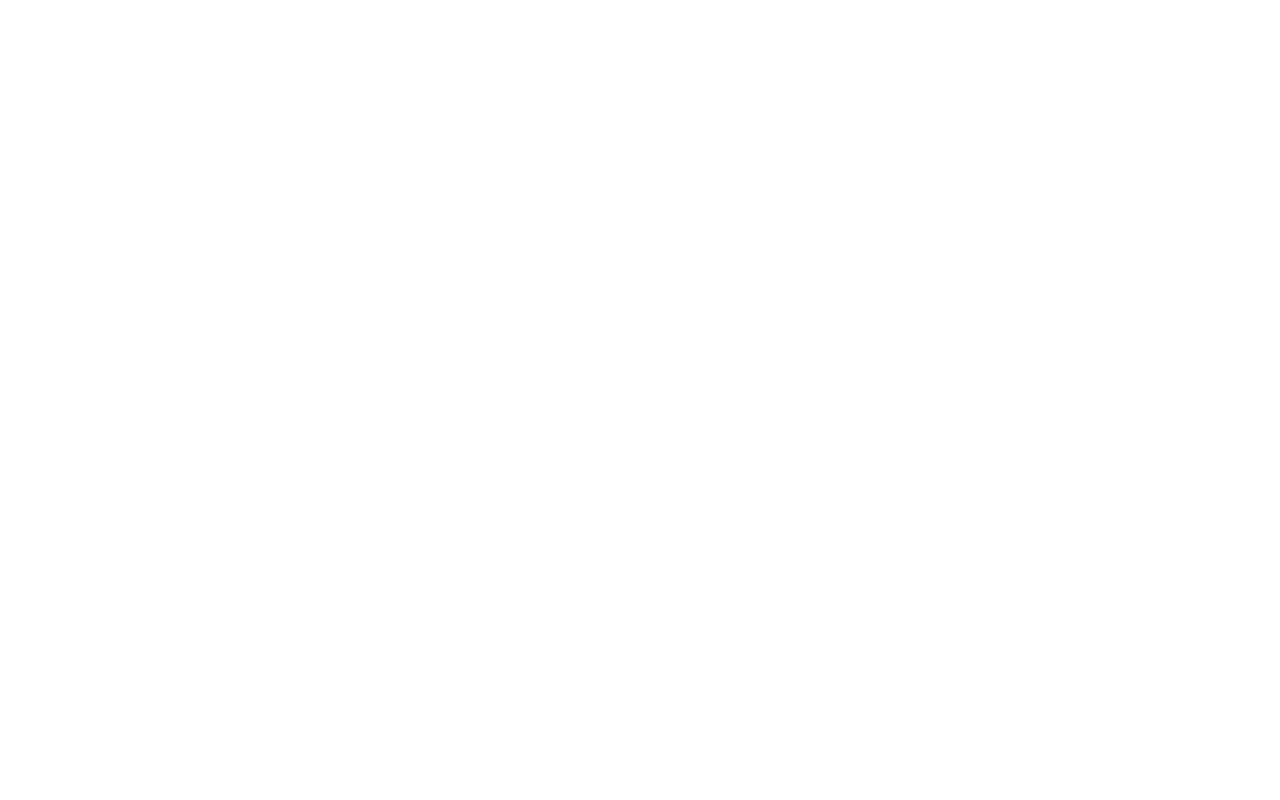
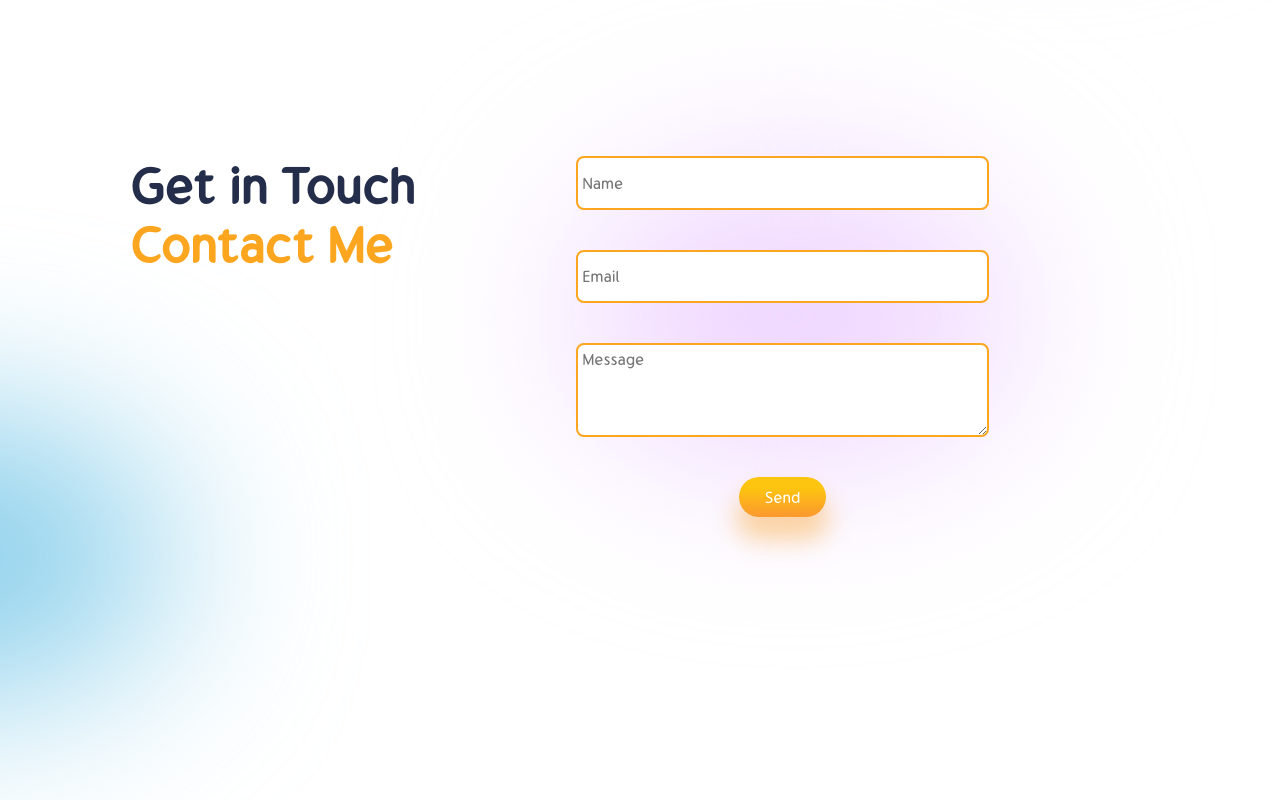
Before and after one commit to harry-jakes3018/personal-portfolio3, a React (Create React App) app: page / in a window 1280 px wide. Shown: the part 4530-5330 px from the top of the page. Before the commit the page ends 4616 px from the top, so only its background shows below. Built offline with nearby package versions, Linux system fonts and the light colour scheme.

Commit message:
Contact Section Completed

```diff
--- a/package.json
+++ b/package.json
@@ -3,9 +3,11 @@
   "version": "0.1.0",
   "private": true,
   "dependencies": {
+    "@emailjs/browser": "3.6.2",
     "@testing-library/jest-dom": "^5.14.1",
     "@testing-library/react": "^13.0.0",
     "@testing-library/user-event": "^13.2.1",
+    "emailjs": "^4.0.0",
     "react": "^18.2.0",
     "react-dom": "^18.2.0",
     "react-scripts": "5.0.1",
--- a/src/App.js
+++ b/src/App.js
@@ -1,3 +1,4 @@
+import Contact from "./components/Contact";
 import Experiences from "./components/Experiences";
 import Intro from "./components/Intro";
 import Navbar from "./components/Navbar";
@@ -16,6 +17,7 @@
             <Works />
             <Portfolio />
             <Testimonial />
+            <Contact />
         </div>
     );
 }
--- /dev/null
+++ b/src/components/Contact.js
@@ -0,0 +1,142 @@
+import { useRef, useState } from "react";
+import styled from "styled-components";
+import emailjs from "@emailjs/browser";
+
+function Contact() {
+    const form = useRef();
+    const [done, setDone] = useState(false);
+
+    const sendEmail = (e) => {
+        e.preventDefault();
+
+        emailjs
+            .sendForm(
+                "service_6fltq9t",
+                "template_keng50m",
+                form.current,
+                "I-9I236o1JBUU8M8s"
+            )
+            .then(
+                (result) => {
+                    console.log(result.text);
+                    setDone(true);
+                },
+                (error) => {
+                    console.log(error.text);
+                }
+            );
+    };
+
+    return (
+        <Wrapper>
+            {/* Left Side */}
+            <Left>
+                <Awesome>
+                    <span>Get in Touch</span>
+                    <span>Contact Me</span>
+                    <LBlur1></LBlur1>
+                </Awesome>
+            </Left>
+
+            {/* Right */}
+            <Right>
+                <Form ref={form} onSubmit={sendEmail}>
+                    <User type="text" name="from_name" placeholder="Name" />
+                    <User type="email" name="from_email" placeholder="Email" />
+                    <TextArea name="message" placeholder="Message" />
+                    <Button type="submit">Send</Button>
+                    <span>{done && "Thanks for contacting me!"}</span>
+                    <RBlur1></RBlur1>
+                </Form>
+            </Right>
+        </Wrapper>
+    );
+}
+
+export default Contact;
+
+const Wrapper = styled.div`
+    padding: 0 3rem 0 3rem;
+    display: flex;
+    height: 80vh;
+    margin-top: 4rem;
+`;
+
+const Left = styled.div``;
+
+const Awesome = styled.div`
+    display: flex;
+    flex-direction: column;
+    position: relative;
+
+    & > :first-child,
+    & > :nth-child(2) {
+        color: var(--black);
+        font-size: 2.5rem;
+        font-weight: bold;
+    }
+
+    & > :nth-child(2) {
+        color: var(--orange);
+    }
+
+    & > :nth-child(3) {
+        color: var(--gray);
+        font-size: 14px;
+        margin-top: 1rem;
+    }
+`;
+
+const LBlur1 = styled.div`
+    background: skyblue;
+    position: absolute;
+    width: 22rem;
+    height: 14rem;
+    border-radius: 50%;
+    filter: blur(92px);
+    z-index: -9;
+    left: -20rem;
+    top: 12rem;
+`;
+
+const Right = styled.div`
+    display: flex;
+    justify-content: center;
+    position: relative;
+    flex: 1;
+`;
+
+const Form = styled.form`
+    display: flex;
+    flex-direction: column;
+    gap: 2rem;
+    align-items: center;
+`;
+
+const User = styled.input`
+    width: 20rem;
+    height: 2rem;
+    padding: 0.3em;
+    outline: none;
+    border: 2px solid var(--orange);
+    border-radius: 8px;
+    font-size: 16px;
+`;
+
+const TextArea = styled.textarea`
+    height: 4rem !important;
+    width: 20rem;
+    padding: 0.3em;
+    outline: none;
+    border: 2px solid var(--orange);
+    border-radius: 8px;
+    font-size: 16px;
+`;
+
+const Button = styled.button``;
+
+const RBlur1 = styled(LBlur1)`
+    background: var(--purple);
+    top: 1rem;
+    left: 8rem;
+`;
```
Also changed, not shown: 1 other file (tests, documents, lock files or other folders).
